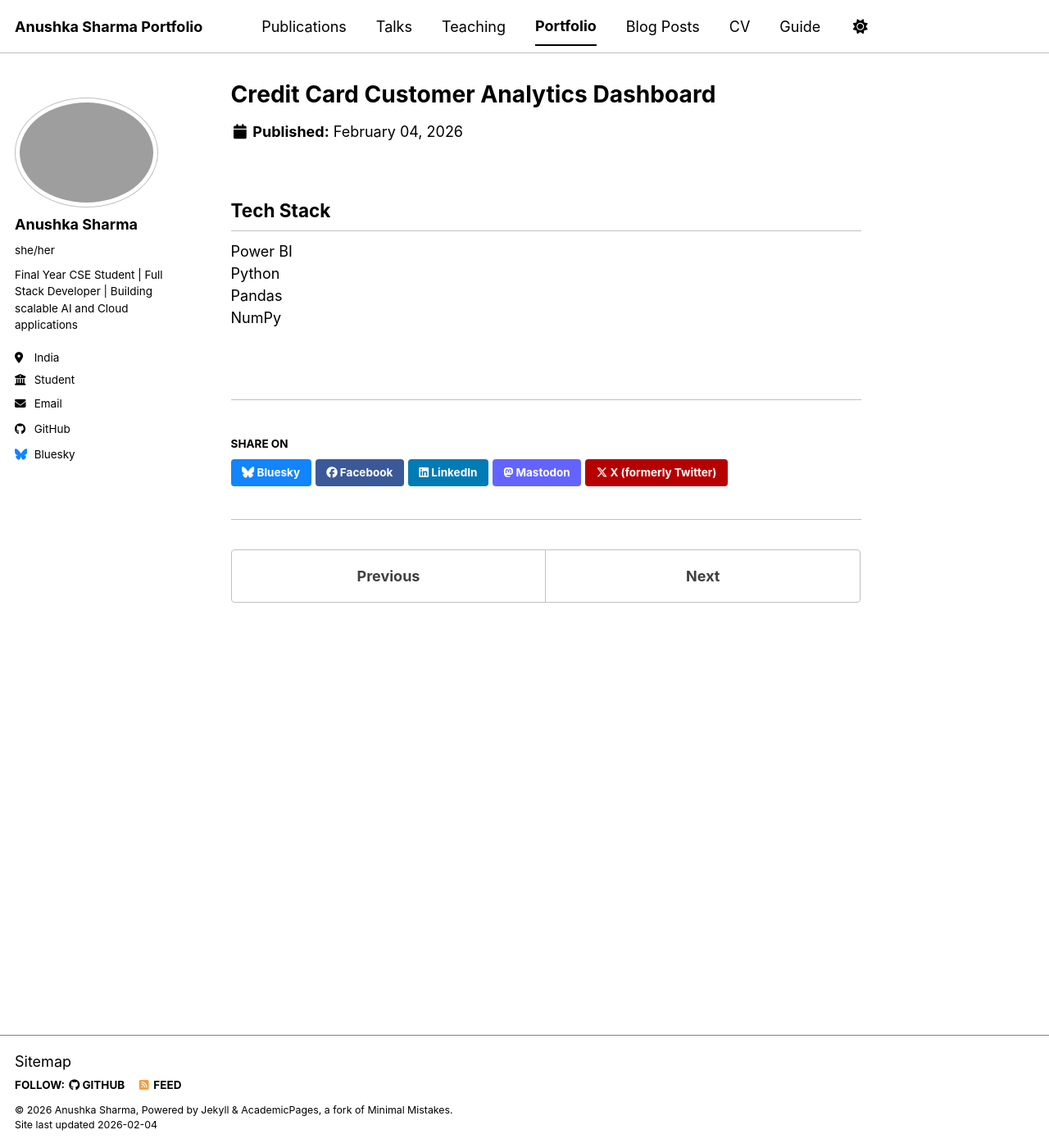
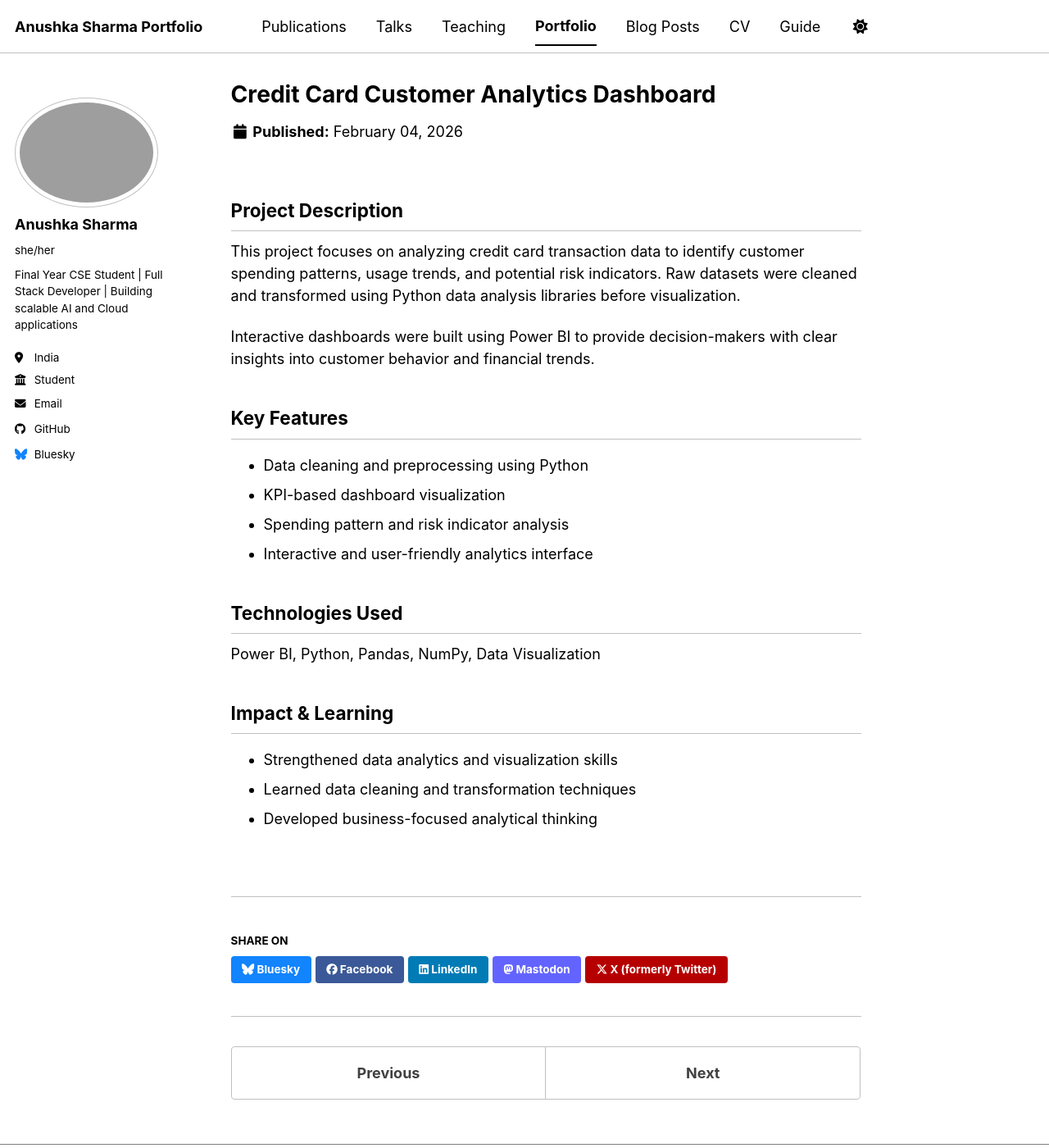
Before and after one commit to Anushka204/anushka204.github.io, a Jekyll site: the page built from _portfolio/portfolio-4.md, in a window 1280 px wide and 1400 px high. Shown: the whole window at 82% size. Built offline with Jekyll 4.4.1, drawn with Linux system fonts in a browser that asks for light colours; a script bundle is joined from its source files by our own code; library files that are not in the unit come from our copies.

Commit message:
Enhance portfolio entry for Credit Card Analytics Dashboard
Added project description, key features, technologies used, and impact of the project to enhance the portfolio entry.

```diff
--- a/_portfolio/portfolio-4.md
+++ b/_portfolio/portfolio-4.md
@@ -1,11 +1,25 @@
 ---
 title: "Credit Card Customer Analytics Dashboard"
-excerpt: "Power BI dashboard analyzing spending behaviour"
+excerpt: "Interactive Power BI dashboard analyzing customer spending behaviour"
 collection: portfolio
 ---
 
-## Tech Stack
-Power BI
-Python
-Pandas
-NumPy
+## Project Description
+
+This project focuses on analyzing credit card transaction data to identify customer spending patterns, usage trends, and potential risk indicators. Raw datasets were cleaned and transformed using Python data analysis libraries before visualization.
+
+Interactive dashboards were built using Power BI to provide decision-makers with clear insights into customer behavior and financial trends.
+
+## Key Features
+- Data cleaning and preprocessing using Python
+- KPI-based dashboard visualization
+- Spending pattern and risk indicator analysis
+- Interactive and user-friendly analytics interface
+
+## Technologies Used
+Power BI, Python, Pandas, NumPy, Data Visualization
+
+## Impact & Learning
+- Strengthened data analytics and visualization skills
+- Learned data cleaning and transformation techniques
+- Developed business-focused analytical thinking
```
